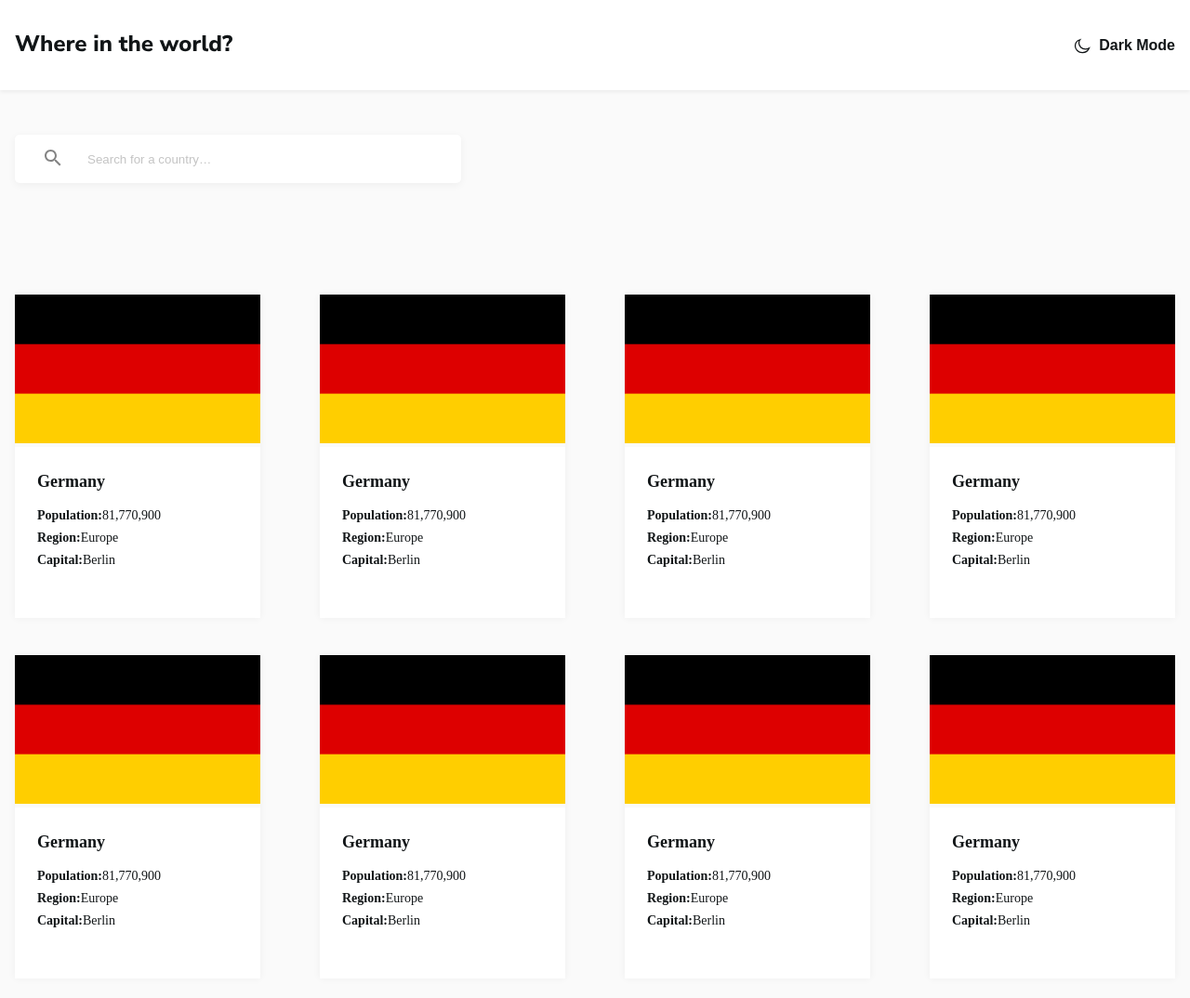
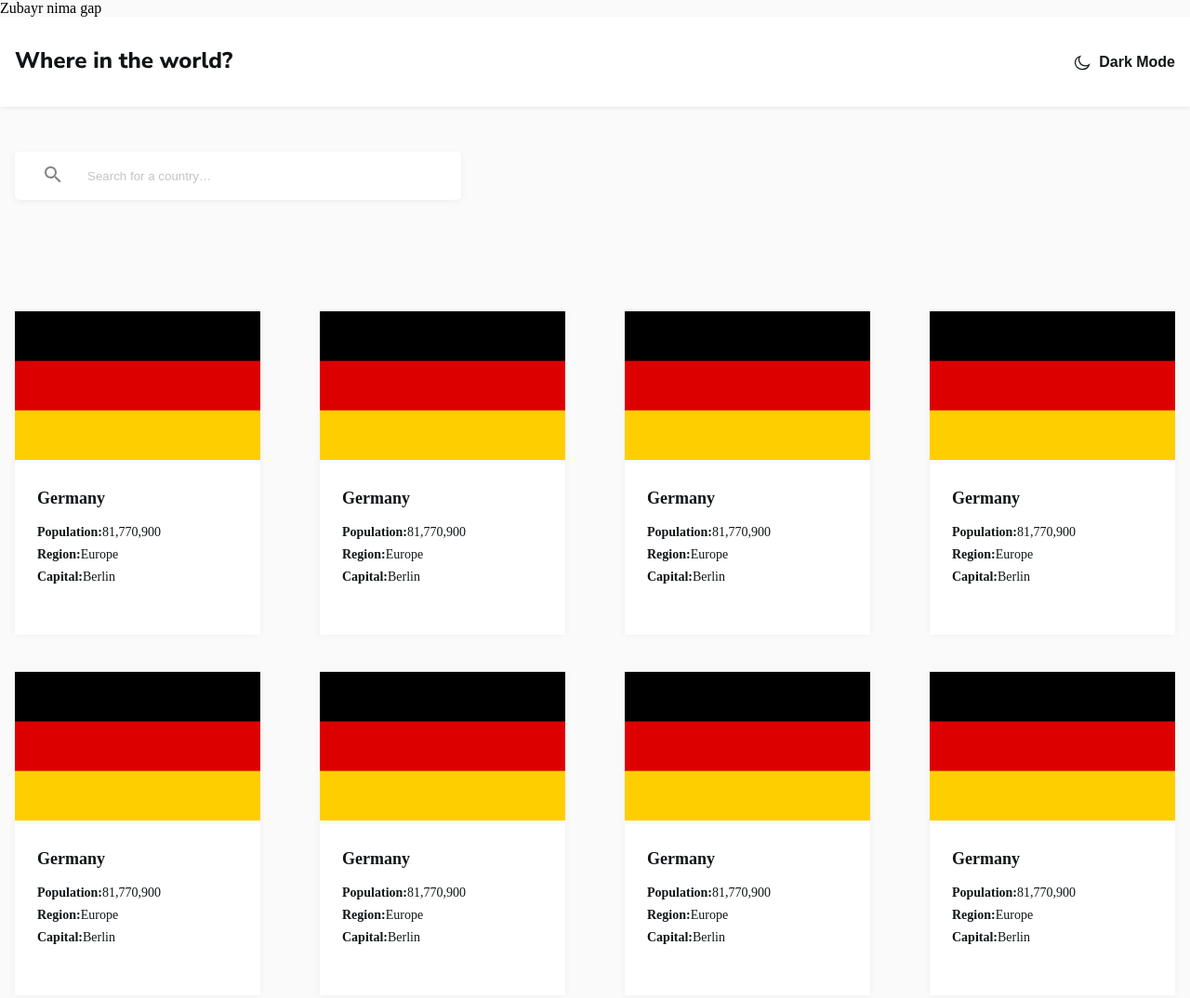
Before and after one commit to SUNNATBEE/reponsive, a plain HTML site: page index.html in a window 1280 px wide. Shown: the whole page at 93% size. Drawn offline with Linux system fonts and the light colour scheme.

Commit message:
Zubayrni qoshdm

```diff
--- a/index.html
+++ b/index.html
@@ -7,7 +7,7 @@
     <link rel="stylesheet" href="./main.css">
 </head>
 <body >
-
+    <div>Zubayr nima gap</div>
     <header>
         <div class="container">
             <nav class="navigation">
```
